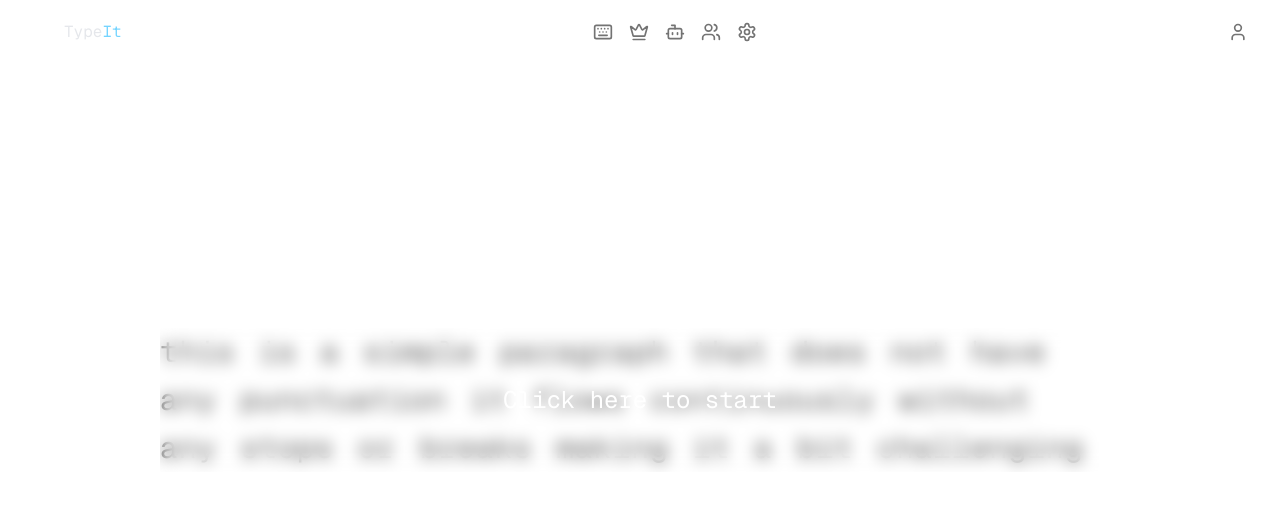
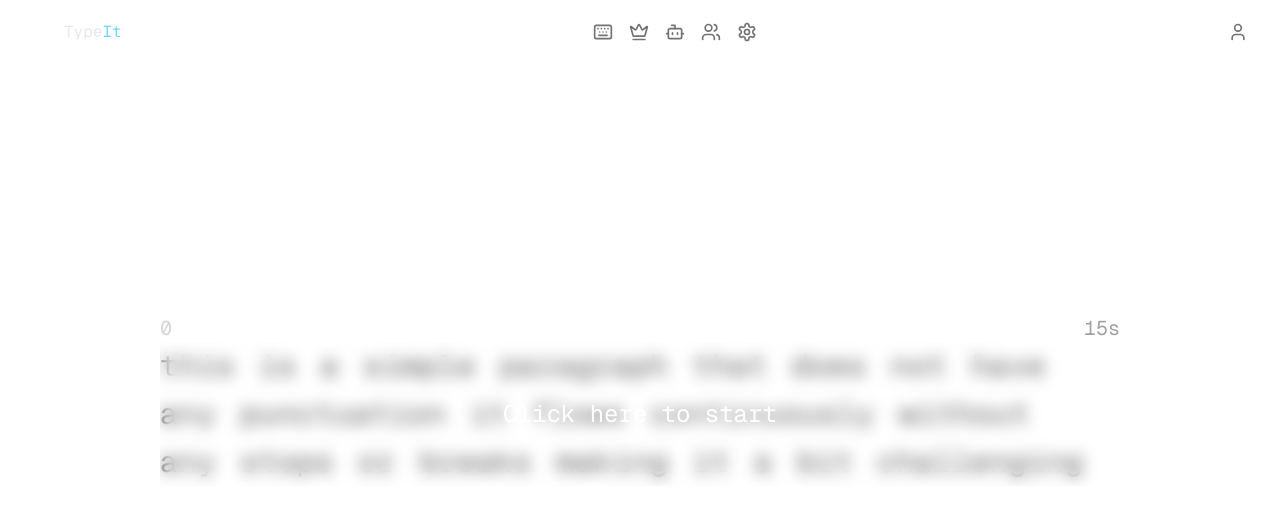
Before and after one commit to wtfdivyansh/typeIt, a Next.js app: page / in a window 1280 px wide. Shown: the top 522 px of the page. Built offline with nearby package versions, Linux system fonts and the light colour scheme.

Commit message:
add time and wpm

```diff
--- a/package.json
+++ b/package.json
@@ -9,6 +9,7 @@
     "lint": "next lint"
   },
   "dependencies": {
+    "@uidotdev/usehooks": "^2.4.1",
     "babel-plugin-react-compiler": "^19.0.0-beta-bafa41b-20250307",
     "clsx": "^2.1.1",
     "lucide-react": "^0.479.0",
--- a/src/components/typing.tsx
+++ b/src/components/typing.tsx
@@ -1,16 +1,20 @@
 "use client";
+import { useSettingsStore } from "@/store/use-settings-store";
 import { cn } from "@/utils/utils";
-import { useEffect, useRef, useState } from "react";
+import { useCallback, useEffect, useRef, useState } from "react";
 
 const paragraphText = `this is a simple paragraph that does not have any punctuation it flows continuously without any stops or breaks making it a bit challenging to read but still understandable if you focus on the context words just keep coming together forming a long stream of thoughts without interruption which can sometimes make things interesting or even confusing depending on how you look at it`;
 const wordsArray = paragraphText.split(" ");
 
 export default function Typing() {
+  const { settings } = useSettingsStore();
   const [word, setWord] = useState("");
   const [idx, setIdx] = useState(0);
   const [paragraph, setParagraph] = useState<string[]>([]);
   const [isTestStarted, setIsTestStarted] = useState(false);
+  const [timeLeft, setTimeLeft] = useState(settings.time);
   const [isFocused, setIsFocused] = useState(false);
+  const [wpm, setWpm] = useState(0);
   const inputRef = useRef<HTMLInputElement | null>(null);
   const containerRef = useRef<HTMLDivElement | null>(null);
   const wordRefs = useRef<(HTMLDivElement | null)[]>([]);
@@ -69,8 +73,8 @@ export default function Typing() {
 
   const handleChange = (value: string) => {
     if (value.startsWith(" ")) return;
-
-    if (paragraph.length === 0) {
+    console.log(paragraph.length);
+    if (paragraph.length == 0 && value !== "") {
       setIsTestStarted(true);
     }
 
@@ -104,6 +108,20 @@ export default function Typing() {
     }
   };
 
+  const reset = useCallback(() => {
+    setWord("");
+    setIdx(0);
+    setParagraph([]);
+    setIsTestStarted(false);
+    setIsFocused(false);
+    setWpm(0);
+    setTimeLeft(settings.time);
+  }, []);
+
+  const start = useCallback(() => {
+    setIsTestStarted(true);
+  }, []);
+
   useEffect(() => {
     if (previousWordRef.current) {
       setWord(previousWordRef.current);
@@ -115,15 +133,51 @@ export default function Typing() {
     updateScrollPosition();
     updateCaretPosition();
   }, [word, idx, paragraph]);
-  console.log(caretPosition);
+
+useEffect(() => {
+  if (!isTestStarted) return;
+  if (timeLeft === 0) {
+    reset();
+    return;
+  }
+
+  const elapsedTime = settings.time - timeLeft;
+  const elapsedTimeInMinutes = elapsedTime / 60;
+
+  if (elapsedTime > 0) {
+    const charTyped = paragraph.join("").length + word.length;
+    const latestWPM = Math.floor(charTyped / 5 / elapsedTimeInMinutes);
+    setWpm(latestWPM);
+  }
+
+  const interval = setInterval(() => {
+    setTimeLeft((prev) => prev - 1);
+  }, 1000);
+
+  return () => clearInterval(interval);
+}, [timeLeft, isTestStarted]);
+
+
+  useEffect(() => {
+    if (isFocused) {
+      inputRef.current?.focus();
+    }
+  }, [isFocused]);
 
   return (
     <div className="w-full h-full flex items-center justify-center">
+      <div className="flex flex-col items-center justify-center w-[75%]">
+        <div className="self-start flex flex-row gap-x-2 justify-between w-full ">
+          <span className="font-mono text-neutral-300 text-xl">{wpm} </span>
+          <span className="font-mono text-neutral-400 text-xl self-end">{timeLeft}s</span>
+        </div>
         <div
           ref={containerRef}
-        className="w-[75%]  text-neutral-300 relative"
+          className="w-full  text-neutral-300 relative"
           tabIndex={0}
-        onFocus={() => setIsFocused(true)}
+          onFocus={() => {
+            setIsFocused(true);
+          }}
           onBlur={() => setIsFocused(false)}
         >
           <div
@@ -141,7 +195,11 @@ export default function Typing() {
                 return (
                   <div
                     key={wordIndex}
-                  className="inline-block mr-6 "
+                    className={cn("inline-block mr-6 ", {
+                      "underline underline-offset-4":
+                        extraChars.length > 0 ||
+                        (!boolCorrect.current[wordIndex] && idx > wordIndex),
+                    })}
                     ref={(el) => {
                       if (el) {
                         wordRefs.current[wordIndex] = el;
@@ -158,7 +216,8 @@ export default function Typing() {
                           className={cn("text-neutral-600 font-mono", {
                             "text-neutral-100": actualLetter === typedLetter,
                             "text-red-400":
-                            actualLetter !== typedLetter && typedLetter !== " ",
+                              actualLetter !== typedLetter &&
+                              typedLetter !== " ",
                           })}
                         >
                           {letter}
@@ -193,6 +252,7 @@ export default function Typing() {
             ref={inputRef}
             className="absolute inset-0 opacity-0"
             value={word}
+            disabled={!isFocused}
             onChange={(e) => handleChange(e.target.value)}
             onKeyDown={(e) => {
               if (e.key === "Backspace" && word === "") {
@@ -207,5 +267,6 @@ export default function Typing() {
           )}
         </div>
       </div>
+    </div>
   );
 }
--- /dev/null
+++ b/src/store/use-settings-store.ts
@@ -0,0 +1,41 @@
+import { create } from "zustand";
+import { persist } from "zustand/middleware";
+import { commonWords } from "@/utils/constants";
+
+export type time = 15 | 30 | 60 | 90 | 120 | number;
+export type wordsAmmount = 25 | 50 | 75 | 100 | number;
+export type mode = "time" | "words";
+
+export type Settings = {
+  settings: {
+    time: time;
+    commonWords: string[];
+    wordsAmmount: wordsAmmount;
+    punctuation: boolean;
+    mode: mode;
+  };
+  setSettings: (settings: Partial<Settings["settings"]>) => void;
+};
+
+const initialSettings: Settings["settings"] = {
+  time: 15,
+  commonWords: commonWords,
+  wordsAmmount: 25,
+  punctuation: false,
+  mode: "time",
+};
+
+export const useSettingsStore = create<Settings>()(
+  persist(
+    (set) => ({
+      settings: initialSettings,
+      setSettings: (newSettings) =>
+        set((state) => ({
+          settings: { ...state.settings, ...newSettings },
+        })),
+    }),
+    {
+      name: "settings",
+    }
+  )
+);
--- a/src/utils/constants.ts
+++ b/src/utils/constants.ts
@@ -1,4 +1,4 @@
-const commonWords = [
+export const commonWords = [
   "the", "be", "to", "of", "and", "a", "in", "that", "have", "I",
   "it", "for", "not", "on", "with", "he", "as", "you", "do", "at",
   "this", "but", "his", "by", "from", "they", "we", "say", "her", "she",
```
Also changed, not shown: 1 other file (tests, documents, lock files or other folders). Lines whose indentation alone changed are shown as unchanged.
